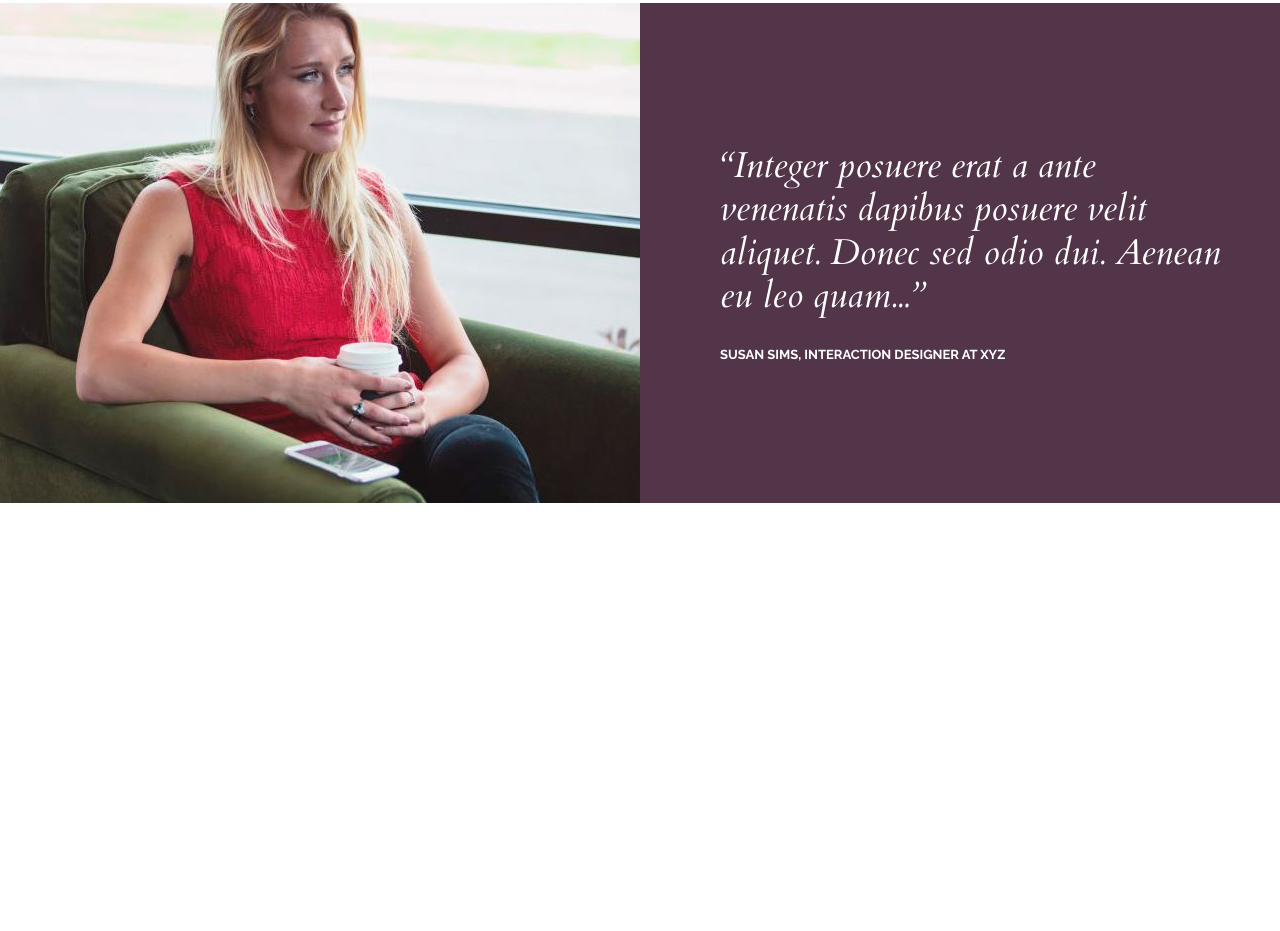
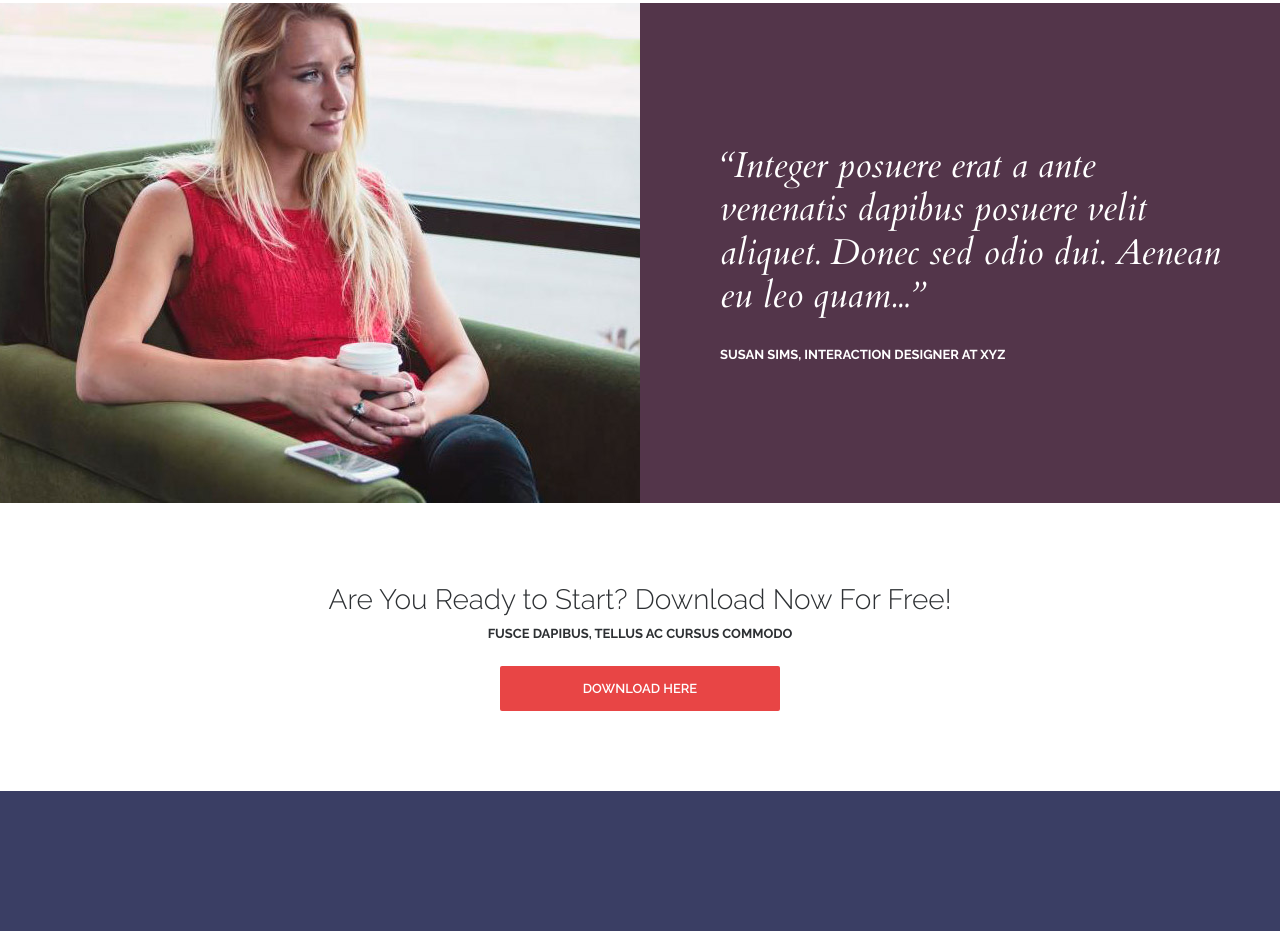
Before and after one commit to ImmortalHeroes/ActiveBox, a plain HTML site: page index.html in a window 1280 px wide. Shown: the part 2862-3793 px from the top of the page. Before the commit the page ends 3365 px from the top, so only its background shows below. Drawn offline with nearby package versions, Linux system fonts and the light colour scheme.

Commit message:
html+css5

```diff
--- a/css/style.css
+++ b/css/style.css
@@ -132,6 +132,7 @@ p{
   font-weight: 600;
   text-transform: uppercase;
   text-decoration: none;
+  text-align: center;
 
   border-radius: 2px;
   border: 0px;
@@ -146,6 +147,10 @@ p{
 
 .btn--red:hover {
   background-color: #dd3434;
+}
+
+.btn--long{
+  min-width: 280px;
 }
 
 /* Feature
@@ -381,3 +386,34 @@ p{
   text-transform: uppercase;
   color: #fff;
 }
+
+/* Downlaod
+=====================*/
+.download{
+  margin: 80px 0;
+  text-align: center;
+}
+
+.download_title{
+  margin-bottom: 10px;
+
+  font-size: 28px;
+  font-weight: 300;
+  color: #2d3033;
+}
+
+.download_text{
+  margin-bottom: 25px;
+
+  font-size: 13px;
+  font-weight: 700;
+  color: #2d3033;
+  text-transform: uppercase;
+}
+
+/* Footer
+=====================*/
+.footer{
+  padding: 70px 0;
+  background-color: #3a3e64;
+}
--- a/index.html
+++ b/index.html
@@ -3,7 +3,7 @@
 
 <head>
   <meta charset="UTF-8" />
-  <link href="https://fonts.googleapis.com/css2?family=Cardo:ital@1&family=Open+Sans:wght@700&family=Raleway:wght@400;600;700&display=swap" rel="stylesheet" />
+  <link href="https://fonts.googleapis.com/css2?family=Cardo:ital@1&family=Open+Sans:wght@700&family=Raleway:wght@300;400;600;700&display=swap" rel="stylesheet" />
   <link rel="stylesheet" href="css/style.css" />
   <title>ActiveBox</title>
 </head>
@@ -315,6 +315,26 @@
       </div>
     </div>
 
+  </div> <!-- Conteiner-->
+</div> <!-- ./Rewies-->
+
+<!-- Downlaod -->
+<div class="download">
+  <div class="conteiner">
+    <div class="download_title">Are You Ready to Start? Download Now For Free!</div>
+    <div class="download_text">Fusce dapibus, tellus ac cursus commodo</div>
+    <a class="btn btn--red btn--long" href="#">Download Here</a>
+  </div><!-- Conteiner-->
+</div><!-- ./Downlaod-->
+
+<!-- Footer -->
+<div class="footer">
+  <div class="conteiner">
+
+    <div class="footer_inner">
+      <div class="footer_block"></div>
+    </div>
+
   </div>
 </div>
 
@@ -322,5 +342,6 @@
 
 
 
+
 </body>
 </html>
```
